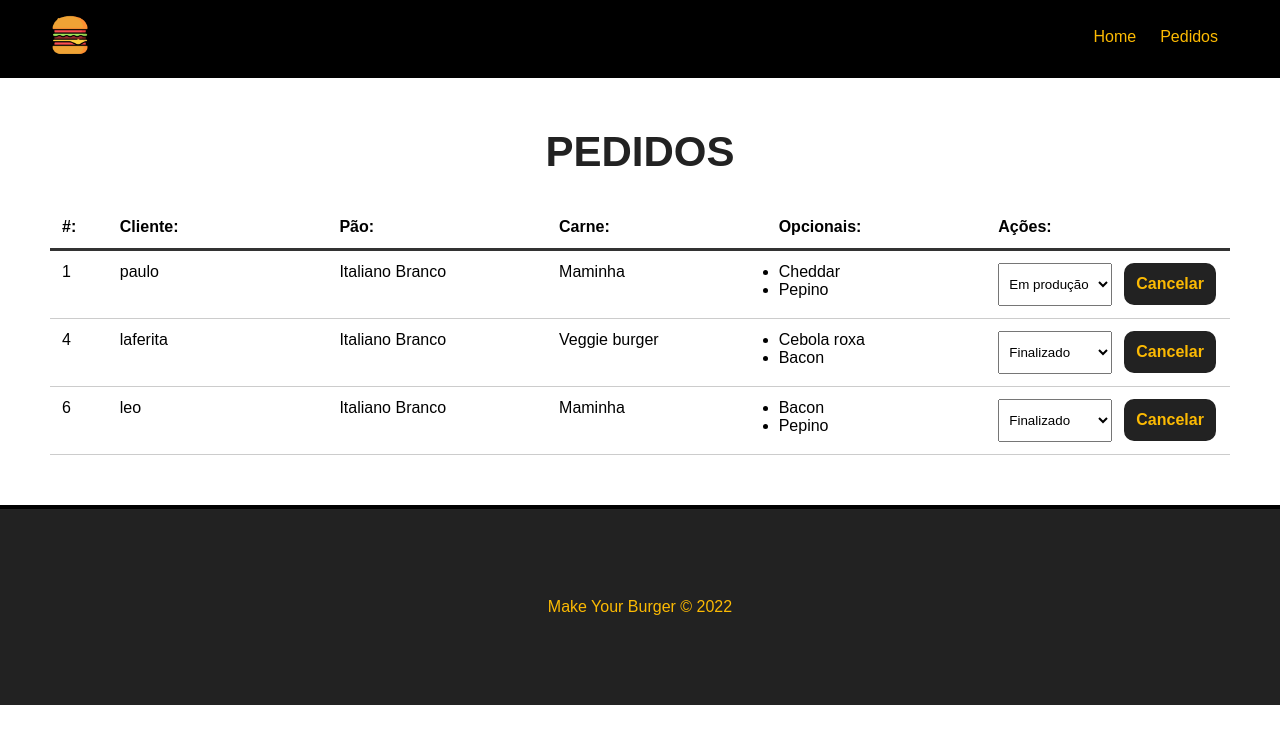
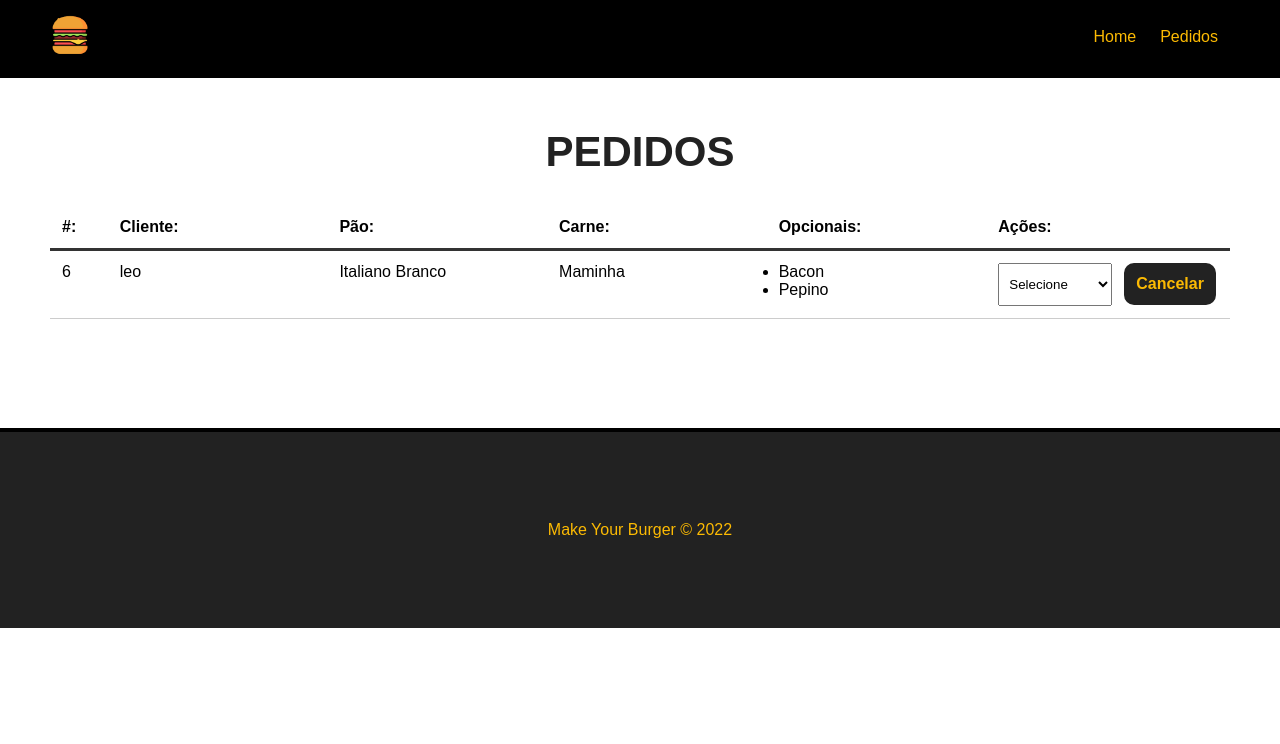
Before and after one commit to adhmattheus/Web, a Vue app in the folder make_your_burger/: page /pedidos in a window 1280 px wide. Shown: the top 744 px of the page. Built offline with nearby package versions, Linux system fonts and the light colour scheme; data requests are answered from the project's data file.

Commit message:
mensanges do sistema

```diff
--- a/make_your_burger/db/db.json
+++ b/make_your_burger/db/db.json
@@ -79,28 +79,6 @@
   ],
   "burgers": [
     {
-      "nome": "paulo",
-      "carne": "Maminha",
-      "pao": "Italiano Branco",
-      "opcionais": [
-        "Cheddar",
-        "Pepino"
-      ],
-      "status": "Em produção",
-      "id": 1
-    },
-    {
-      "nome": "laferita",
-      "carne": "Veggie burger",
-      "pao": "Italiano Branco",
-      "opcionais": [
-        "Cebola roxa",
-        "Bacon"
-      ],
-      "status": "Finalizado",
-      "id": 4
-    },
-    {
       "nome": "leo",
       "carne": "Maminha",
       "pao": "Italiano Branco",
@@ -108,7 +86,7 @@
         "Bacon",
         "Pepino"
       ],
-      "status": "Finalizado",
+      "status": "",
       "id": 6
     }
   ]
--- a/make_your_burger/src/components/Dashboard.vue
+++ b/make_your_burger/src/components/Dashboard.vue
@@ -1,5 +1,6 @@
 <template>
   <div id="burger-table" v-if="burgers">
+    <Message :msg="msg" v-show="msg"/>
     <div>
       <div id="burger-table-heading">
         <div class="order-id">#:</div>
@@ -37,15 +38,22 @@
     <h2>Não há pedidos no momento!</h2>
   </div>
 </template>
+
 <script>
+import Message from './Message.vue'
+
   export default {
     name: "Dashboard",
     data() {
       return {
         burgers: null,
         burger_id: null,
-        status: []
+        status: [],
+        msg: null
       }
+    },
+    components:{
+      Message
     },
     methods: {
       async getPedidos() {
@@ -65,6 +73,12 @@
           method: "DELETE"
         });
         const res = await req.json()
+
+        // colocar uma msg do sistema
+        this.msg = `Pedido removido com sucesso!`;
+        //limpar a msg
+        setTimeout(()=>this.msg = "",3000);
+
         this.getPedidos()
       },
       async updateBurger(event, id) {
@@ -75,7 +89,13 @@
           headers: { "Content-Type" : "application/json" },
           body: dataJson
         });
-        const res = await req.json()
+        const res = await req.json();
+
+        // colocar uma msg do sistema
+        this.msg = `Pedido nº ${res.id} atualizado  para ${res.status}.`;
+        //limpar a msg
+        setTimeout(()=>this.msg = "",3000);
+
         console.log(res)
       }
     },
```
